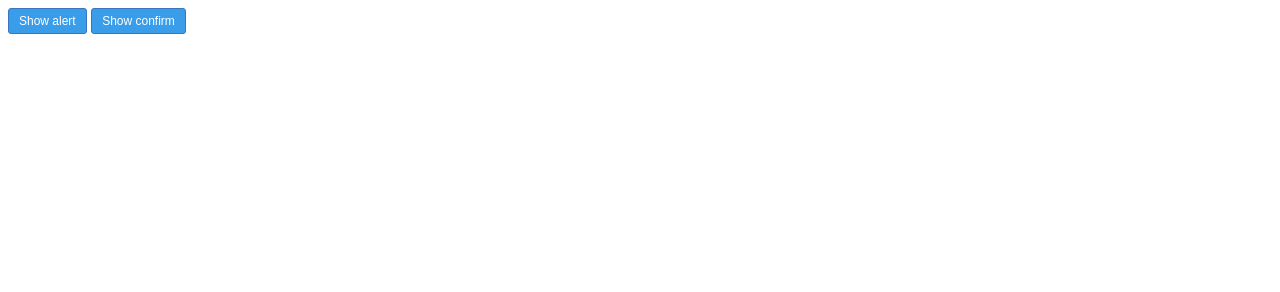
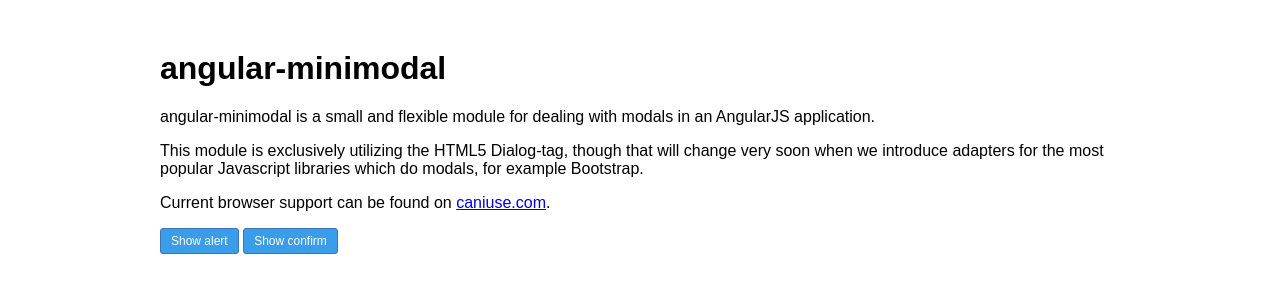
Before and after one commit to DigiExam/angular-minimodal, a website: page index.html in a window 1280 px wide. Drawn offline with nearby package versions, Linux system fonts and the light colour scheme.

Commit message:
Improved the looks of the demo

```diff
--- a/demo/css/demo.css
+++ b/demo/css/demo.css
@@ -1,6 +1,13 @@
 body
 {
 	font-family: arial, sans-serif;
+	margin: 50px;
+}
+
+.container
+{
+	width: 960px;
+	margin: 0 auto;
 }
 
 dialog
--- a/index.html
+++ b/index.html
@@ -7,11 +7,21 @@
 	<script type="text/javascript" src="demo/js/app.js"></script>
 </head>
 <body ng-controller="DemoController as vm">
+	<div class="container">
+		<header>
+			<h1>angular-minimodal</h1>
+		</header>
+		<section class="content">
+			<p>angular-minimodal is a small and flexible module for dealing with modals in an AngularJS application.</p>
+			<p>This module is exclusively utilizing the HTML5 Dialog-tag, though that will change very soon when we introduce adapters for the most popular Javascript libraries which do modals, for example Bootstrap.</p>
+			<p>Current browser support can be found on <a href="http://caniuse.com/#feat=dialog" target="_blank">caniuse.com</a>.</p>
 			<button class="btn-primary" ng-click="vm.showAlert()">
 				Show alert
 			</button>
 			<button class="btn-primary" ng-click="vm.showConfirm()">
 				Show confirm
 			</button>
+		</section>
+	</div>
 </body>
 </html>
```
Lines whose indentation alone changed are shown as unchanged.
